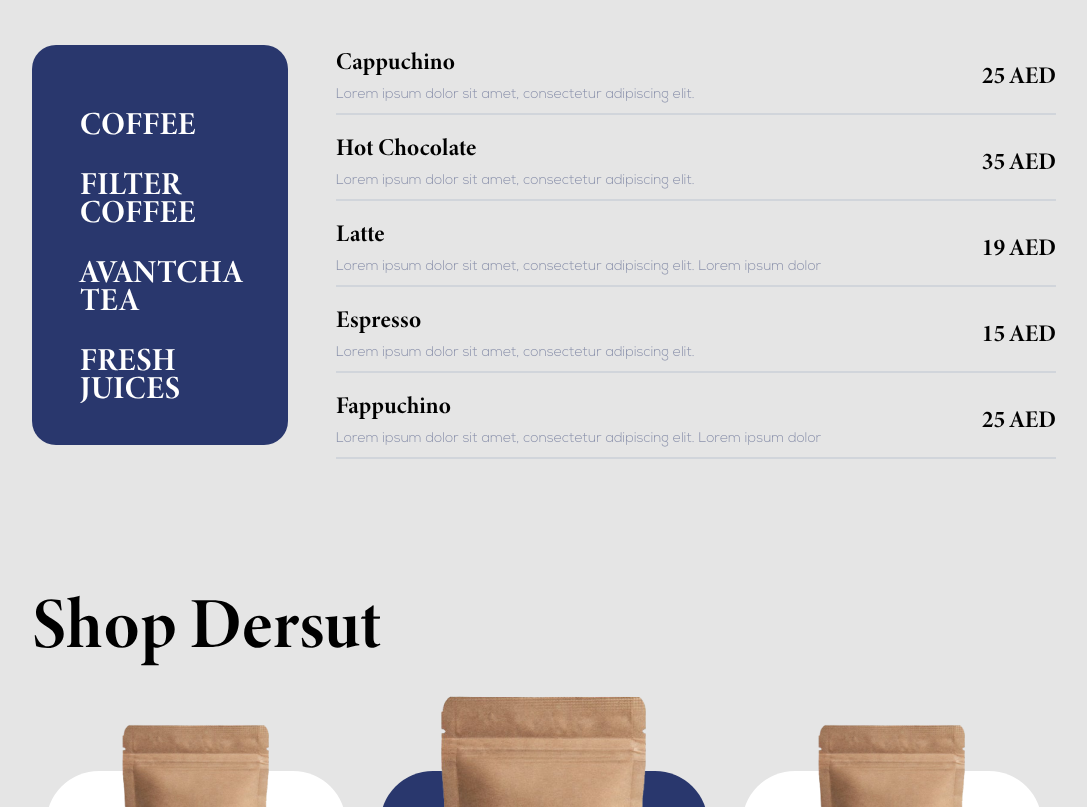
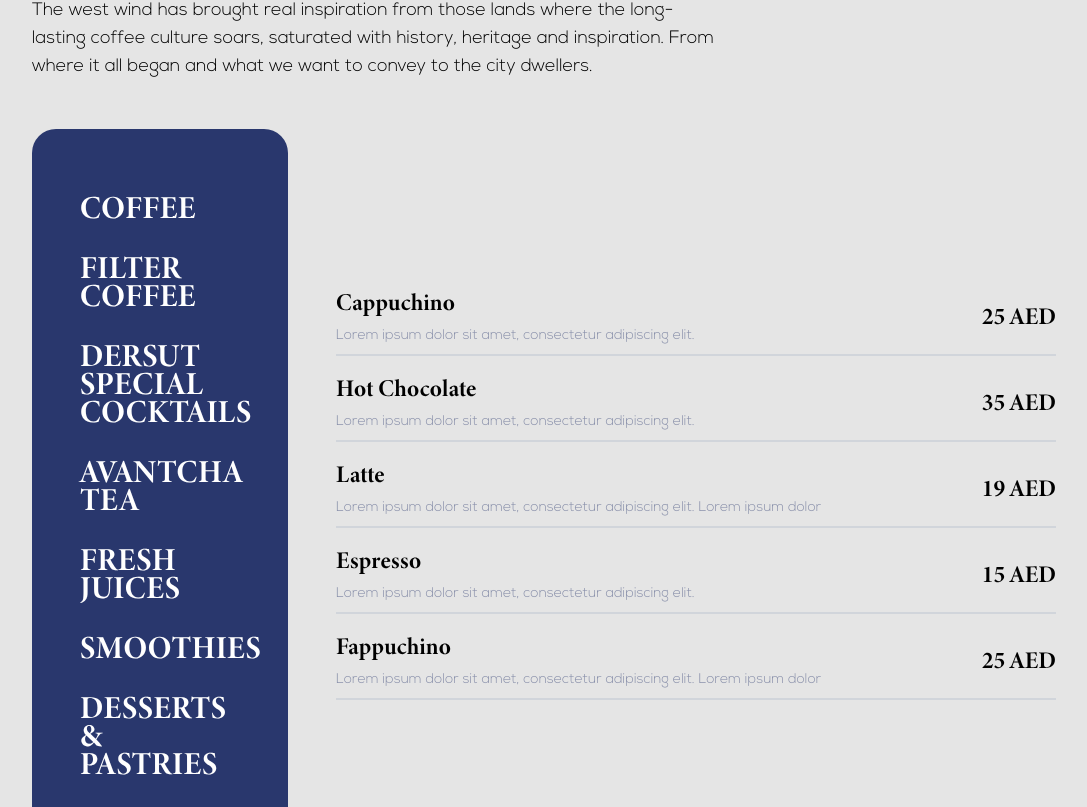
Before and after one commit to hdmuae/windwestcafe-nextjs, a Next.js app: page / in a window 1280 px wide. Shown: the part 1853-2660 px from the top of the page, without its empty margins (96-1183 px from the left). Built offline with nearby package versions, Linux system fonts and the light colour scheme.

Commit message:
menu changes

```diff
--- a/src/components/MenuTable/index.tsx
+++ b/src/components/MenuTable/index.tsx
@@ -39,7 +39,7 @@
 
   return (
     <div className="flex flex-col lg:flex-row">
-      <div className="mr-12 hidden h-[400px] w-1/4 flex-col justify-around rounded-3xl bg-primary py-16 px-12 md:flex">
+      <div className="mr-12 hidden w-1/4 flex-col justify-around rounded-3xl bg-primary py-16 px-12 md:flex">
         <h1 className="mb-0 cursor-pointer font-minion text-xl font-bold text-white decoration-1 hover:underline lg:mb-8 lg:text-[32px]">
           COFFEE
         </h1>
@@ -47,10 +47,19 @@
           FILTER COFFEE
         </h1>
         <h1 className="hover:text-underline mb-0 cursor-pointer font-minion text-xl font-bold text-white decoration-1 hover:underline lg:mb-8 lg:text-[32px]">
+          DERSUT SPECIAL COCKTAILS
+        </h1>
+        <h1 className="hover:text-underline mb-0 cursor-pointer font-minion text-xl font-bold text-white decoration-1 hover:underline lg:mb-8 lg:text-[32px]">
           AVANTCHA TEA
         </h1>
-        <h1 className="hover:text-underline cursor-pointer font-minion text-xl font-bold text-white decoration-1 hover:underline lg:text-[32px]">
+        <h1 className="hover:text-underline mb-0 cursor-pointer font-minion text-xl font-bold text-white decoration-1 hover:underline lg:mb-8 lg:text-[32px]">
           FRESH JUICES
+        </h1>
+        <h1 className="hover:text-underline mb-0 cursor-pointer font-minion text-xl font-bold text-white decoration-1 hover:underline lg:mb-8 lg:text-[32px]">
+          SMOOTHIES
+        </h1>
+        <h1 className="hover:text-underline mb-0 cursor-pointer font-minion text-xl font-bold text-white decoration-1 hover:underline lg:mb-8 lg:text-[32px]">
+          DESSERTS & PASTRIES
         </h1>
       </div>
 
--- a/src/containers/Menu/index.tsx
+++ b/src/containers/Menu/index.tsx
@@ -5,9 +5,12 @@
   return (
     <section id="menu" className="bg-secondary">
       <div className="m-auto w-11/12 max-w-default pt-20 lg:w-4/5">
-        <h1 className="mb-12 font-minion text-5xl font-bold lg:mb-24 lg:text-title">
+        <h1 className="mb-12 font-minion text-5xl font-bold lg:text-title">
           Menu
         </h1>
+          <p className="z-10 w-full font-nexa text-lg lg:w-8/12 mb-12">The west wind has brought real
+              inspiration from those lands where the long-lasting coffee culture soars, saturated with history, heritage
+              and inspiration. From where it all began and what we want to convey to the city dwellers.</p>
 
         <MenuTable />
       </div>
```
